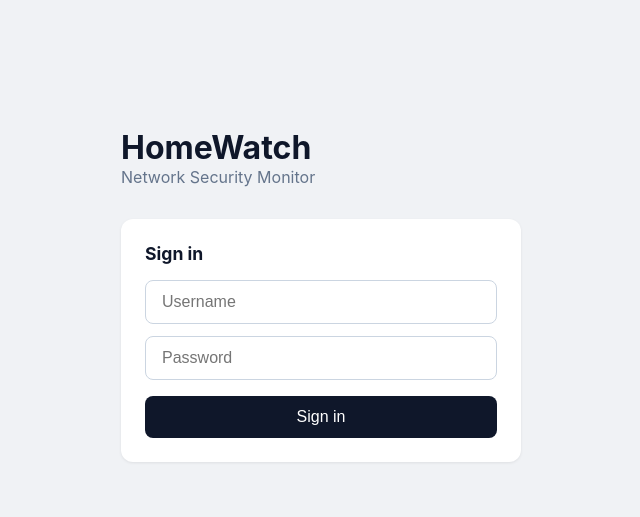
After one commit to sergioacosta-dev/homewatch, a Flask app: page /login in a window 1280 px wide. The commit adds this page. Shown: the top 517 px of the page, without its empty margins (319-959 px from the left). Run offline with Flask 3, Linux system fonts and the light colour scheme.

Commit message:
feat: add session auth and IP input validation
- Add login_required decorator protecting all routes
- Add /login and /logout routes with werkzeug password hash check
- Add login.html template
- Credentials loaded from env vars in systemd unit, nothing in git
- Validate scan target is a valid IP before scanning
- Log failed login attempts with source IP

```diff
--- a/app.py
+++ b/app.py
@@ -1,5 +1,8 @@
 import logging
-from flask import Flask, render_template, request, redirect, url_for
+import ipaddress
+from functools import wraps
+from flask import Flask, render_template, request, redirect, url_for, session
+from werkzeug.security import check_password_hash
 from apscheduler.schedulers.background import BackgroundScheduler
 import scanner
 import db
@@ -9,7 +12,25 @@ logging.basicConfig(level=logging.INFO, format='%(asctime)s %(levelname)s %(mess
 log = logging.getLogger(__name__)
 
 app = Flask(__name__)
+app.secret_key = config.SECRET_KEY
 db.init_db()
+
+
+def login_required(f):
+    @wraps(f)
+    def decorated(*args, **kwargs):
+        if not session.get('logged_in'):
+            return redirect(url_for('login'))
+        return f(*args, **kwargs)
+    return decorated
+
+
+def valid_ip(value):
+    try:
+        ipaddress.ip_address(value)
+        return True
+    except ValueError:
+        return False
 
 
 def scheduled_scan():
@@ -28,7 +49,28 @@ scheduler.add_job(scheduled_scan, 'interval', minutes=config.SCAN_INTERVAL_MINUT
 scheduler.start()
 
 
+@app.route('/login', methods=['GET', 'POST'])
+def login():
+    error = None
+    if request.method == 'POST':
+        username = request.form.get('username', '').strip()
+        password = request.form.get('password', '')
+        if username == config.AUTH_USERNAME and check_password_hash(config.AUTH_PASSWORD_HASH, password):
+            session['logged_in'] = True
+            return redirect(url_for('index'))
+        error = 'Invalid credentials'
+        log.warning('Failed login attempt from %s', request.remote_addr)
+    return render_template('login.html', error=error)
+
+
+@app.route('/logout')
+def logout():
+    session.clear()
+    return redirect(url_for('login'))
+
+
 @app.route('/')
+@login_required
 def index():
     target = request.args.get('target', '')
 
@@ -56,10 +98,11 @@ def index():
 
 
 @app.route('/scan', methods=['POST'])
+@login_required
 def run_scan():
     target = request.form.get('target', '').strip()
 
-    if not target:
+    if not target or not valid_ip(target):
         return redirect(url_for('index'))
 
     previous_ports = db.get_previous_ports(target)
@@ -86,6 +129,7 @@ def run_scan():
 
 
 @app.route('/scan-network', methods=['POST'])
+@login_required
 def run_network_scan():
     log.info('Manual network scan triggered')
     scheduled_scan()
--- a/config.py
+++ b/config.py
@@ -1,2 +1,8 @@
+import os
+
 SUBNET = '192.168.12.0/24'
 SCAN_INTERVAL_MINUTES = 15
+
+SECRET_KEY = os.environ.get('SECRET_KEY', '')
+AUTH_USERNAME = os.environ.get('AUTH_USERNAME', '')
+AUTH_PASSWORD_HASH = os.environ.get('AUTH_PASSWORD_HASH', '')
--- a/templates/index.html
+++ b/templates/index.html
@@ -9,7 +9,7 @@
 
   <div class="container">
     <h1>HomeWatch</h1>
-    <p class="subtitle">Network Security Monitor — 192.168.12.0/24</p>
+    <p class="subtitle">Network Security Monitor — 192.168.12.0/24 &nbsp;|&nbsp; <a href="/logout" style="color: #64748b; font-size: 0.9rem;">Sign out</a></p>
 
     <!-- Scan network button -->
     <form action="/scan-network" method="POST" style="margin-bottom: 1rem;">
--- /dev/null
+++ b/templates/login.html
@@ -0,0 +1,48 @@
+<!DOCTYPE html>
+<html lang="en">
+<head>
+  <meta charset="UTF-8">
+  <title>HomeWatch — Login</title>
+  <link rel="stylesheet" href="/static/style.css">
+</head>
+<body>
+
+  <div class="container" style="max-width: 400px; margin-top: 6rem;">
+    <h1>HomeWatch</h1>
+    <p class="subtitle">Network Security Monitor</p>
+
+    <div class="card" style="margin-top: 2rem;">
+      <h2>Sign in</h2>
+      <form action="/login" method="POST" style="margin-top: 1rem;">
+        <div style="margin-bottom: 0.75rem;">
+          <input
+            type="text"
+            name="username"
+            placeholder="Username"
+            autocomplete="username"
+            required
+            style="width: 100%; padding: 0.75rem 1rem; border: 1px solid #cbd5e1; border-radius: 8px; font-size: 1rem;"
+          >
+        </div>
+        <div style="margin-bottom: 1rem;">
+          <input
+            type="password"
+            name="password"
+            placeholder="Password"
+            autocomplete="current-password"
+            required
+            style="width: 100%; padding: 0.75rem 1rem; border: 1px solid #cbd5e1; border-radius: 8px; font-size: 1rem;"
+          >
+        </div>
+        {% if error %}
+        <p style="color: #991b1b; font-size: 0.9rem; margin-bottom: 0.75rem;">{{ error }}</p>
+        {% endif %}
+        <button type="submit" style="width: 100%; padding: 0.75rem; background: #0f172a; color: white; border: none; border-radius: 8px; font-size: 1rem; cursor: pointer;">
+          Sign in
+        </button>
+      </form>
+    </div>
+  </div>
+
+</body>
+</html>
```
